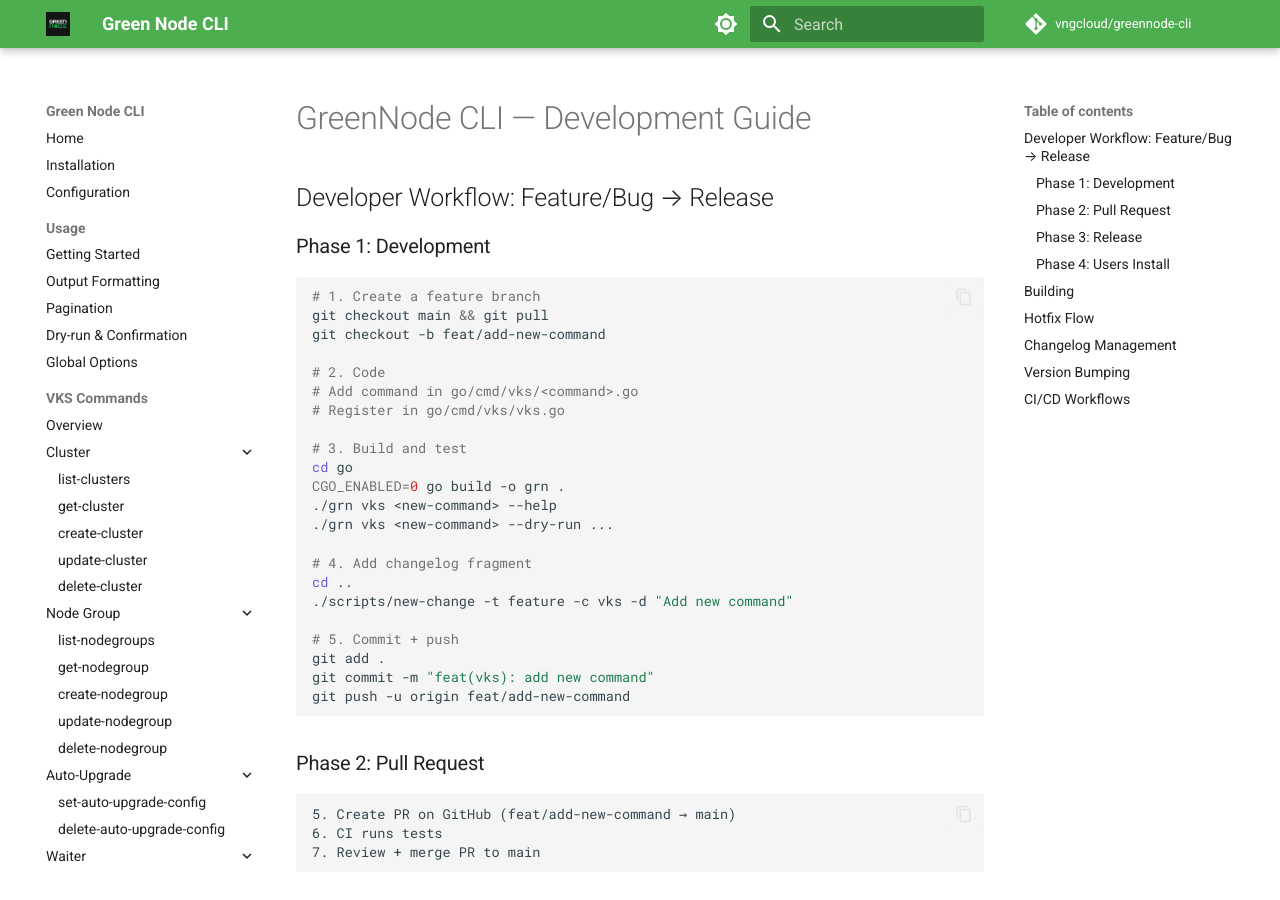
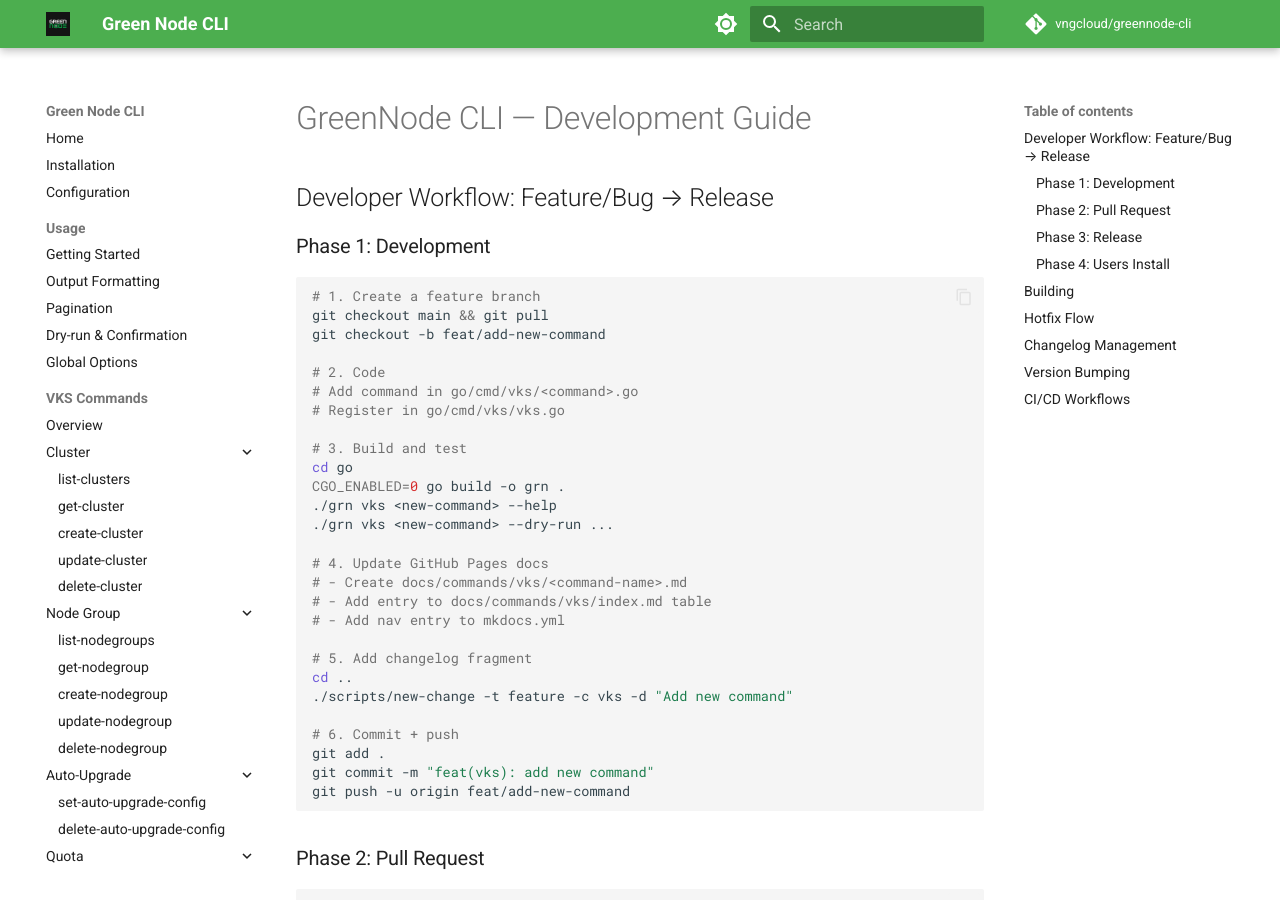
Before and after one commit to vngcloud/greennode-cli, an MkDocs documentation site: the page built from docs/DEVELOPMENT.md, in a window 1280 px wide and 900 px high. Built offline with MkDocs 1.6.1 and Material for MkDocs 9.7.7, drawn with Linux system fonts in a browser that asks for light colours; comment, search, counter and statistics services are not loaded.

Commit message:
docs: add get-quota page and enforce GitHub Pages update in dev workflow
- Add docs/commands/vks/get-quota.md command reference page
- Add get-quota entry to docs/commands/vks/index.md and mkdocs.yml nav
- Update CLAUDE.md, CONTRIBUTING.md, docs/DEVELOPMENT.md,
  docs/development/contributing.md to require GitHub Pages docs update
  (command page + index.md + mkdocs.yml) as mandatory step when adding
  any new command

Co-Authored-By: Claude Sonnet 4.6 <noreply@anthropic.com>

```diff
--- a/docs/DEVELOPMENT.md
+++ b/docs/DEVELOPMENT.md
@@ -19,11 +19,16 @@ CGO_ENABLED=0 go build -o grn .
 ./grn vks <new-command> --help
 ./grn vks <new-command> --dry-run ...
 
-# 4. Add changelog fragment
+# 4. Update GitHub Pages docs
+# - Create docs/commands/vks/<command-name>.md
+# - Add entry to docs/commands/vks/index.md table
+# - Add nav entry to mkdocs.yml
+
+# 5. Add changelog fragment
 cd ..
 ./scripts/new-change -t feature -c vks -d "Add new command"
 
-# 5. Commit + push
+# 6. Commit + push
 git add .
 git commit -m "feat(vks): add new command"
 git push -u origin feat/add-new-command
--- a/mkdocs.yml
+++ b/mkdocs.yml
@@ -55,6 +55,8 @@ nav:
     - Auto-Upgrade:
       - set-auto-upgrade-config: commands/vks/set-auto-upgrade-config.md
       - delete-auto-upgrade-config: commands/vks/delete-auto-upgrade-config.md
+    - Quota:
+      - get-quota: commands/vks/get-quota.md
     - Waiter:
       - wait-cluster-active: commands/vks/wait-cluster-active.md
   - Development:
```
Also changed, not shown: CLAUDE.md (+9 -1 lines), CONTRIBUTING.md (+3 -0 lines), docs/commands/vks/get-quota.md (added, +55 -0 lines), docs/commands/vks/index.md (+6 -0 lines), docs/development/contributing.md (+3 -0 lines), 1 other file.
